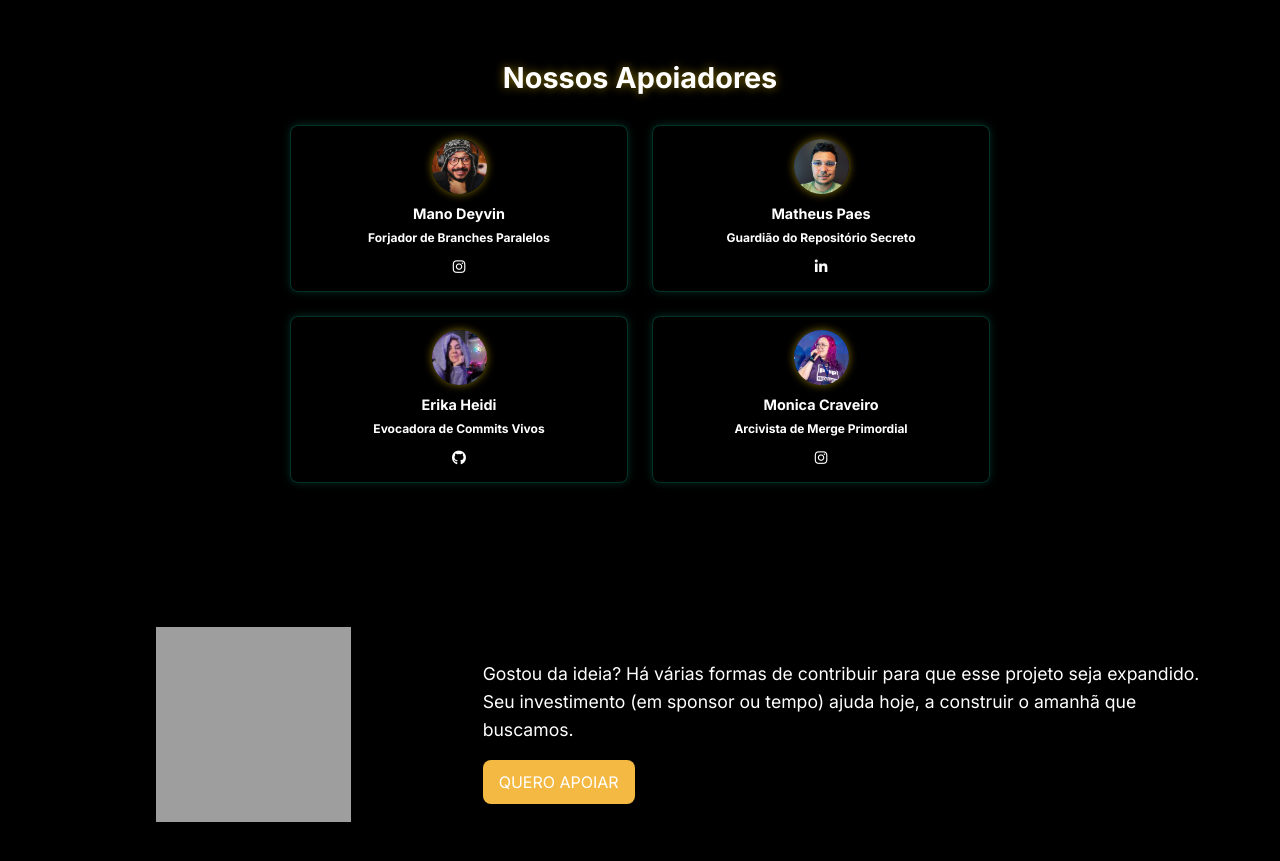
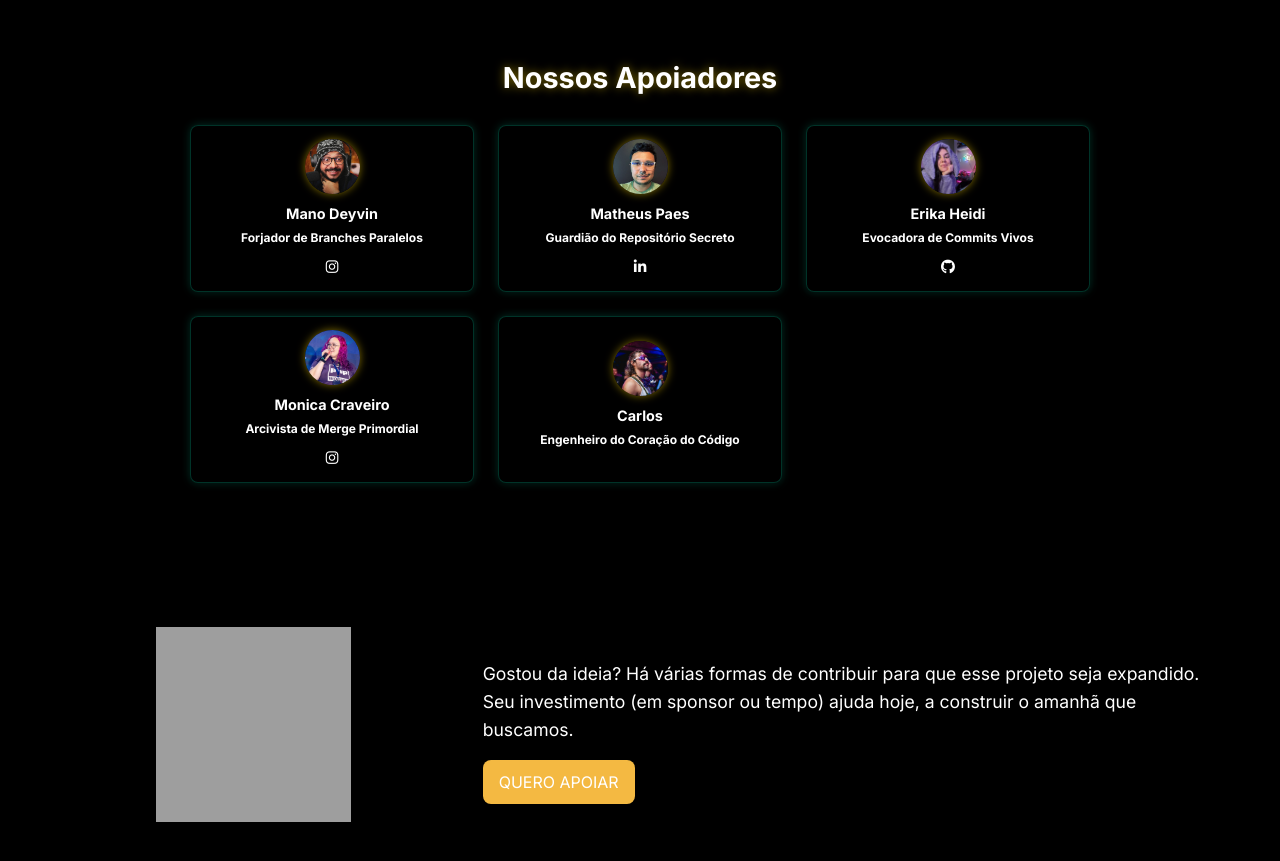
Before and after one commit to tatyquebralayout/blog_GitAdventure, an Astro site: page / in a window 1280 px wide. Shown: the part 6320-7181 px from the top of the page. Built offline with nearby package versions, Linux system fonts and the light colour scheme; Astro itself is replaced by a stand-in of ours; grey boxes are pictures that could not be loaded.

Commit message:
inclusãode apoiador

```diff
--- a/src/pages/index.astro
+++ b/src/pages/index.astro
@@ -515,7 +515,21 @@ const posts = (await getCollection("blog"))
             >
           </div>
         </div>
-        <!-- Adicione mais cards conforme necessário -->
+
+        <!-- Card Carlos -->
+        <div class="supporter-card">
+          <div class="supporter-avatar">
+            <img
+              src="/blog_GitAdventure/images/apoiador_carlos.png"
+              alt="Avatar Carlos"
+            />
+          </div>
+          <h3>Carlos</h3>
+          <div class="supporter-role">Engenheiro do Coração do Código</div>
+          <div class="supporter-social">
+            <!-- Sem links por enquanto -->
+          </div>
+        </div>
       </div>
     </div>
   </section>
@@ -850,9 +864,9 @@ const posts = (await getCollection("blog"))
 
   .supporters-grid {
     display: grid;
-    grid-template-columns: repeat(2, 1fr);
+    grid-template-columns: repeat(3, 1fr);
     gap: 1.5rem;
-    max-width: 700px;
+    max-width: 900px;
     margin: 0 auto;
   }
 
@@ -939,6 +953,10 @@ const posts = (await getCollection("blog"))
     }
     .magazine-layout {
       column-count: 2;
+    }
+    .supporters-grid {
+      grid-template-columns: repeat(3, 1fr);
+      max-width: 95%;
     }
   }
 
```
